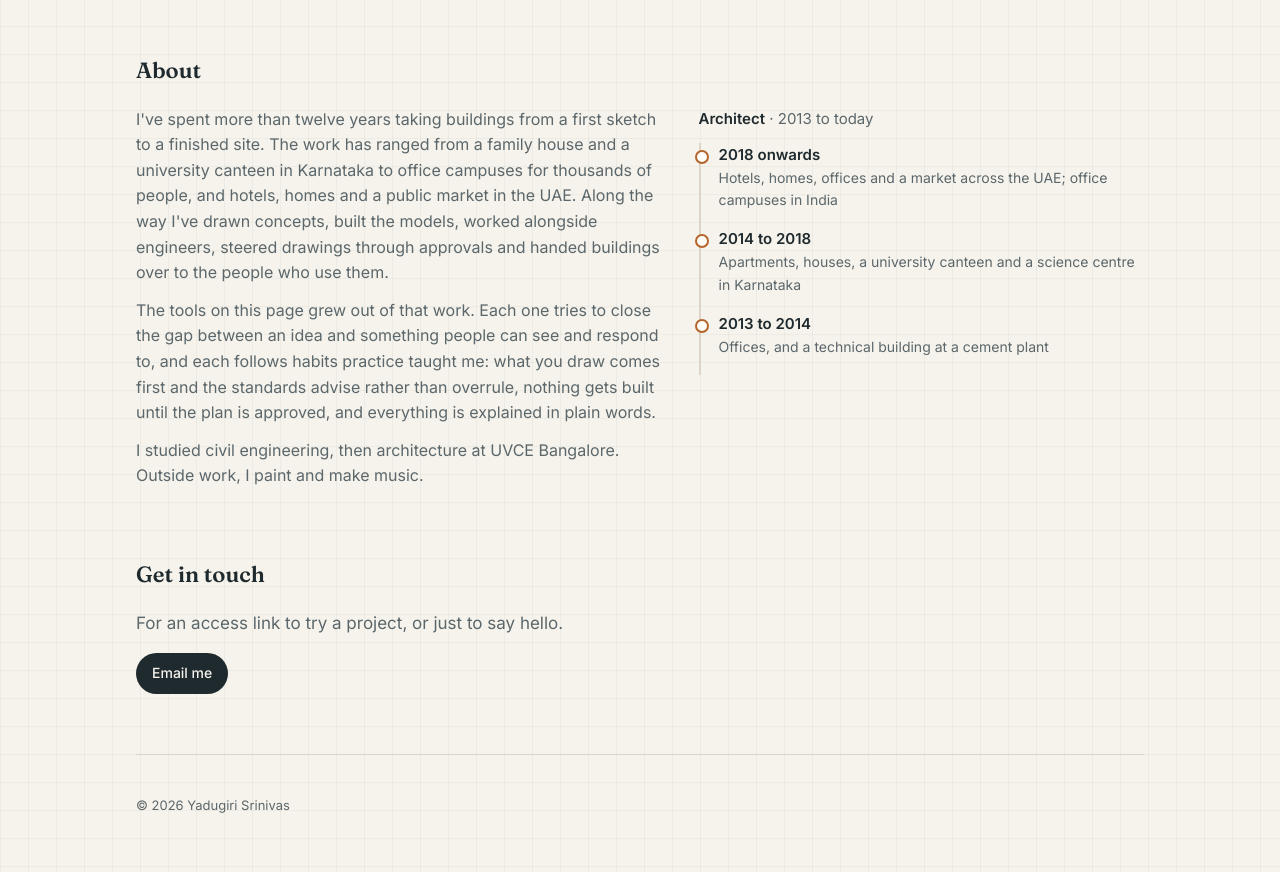
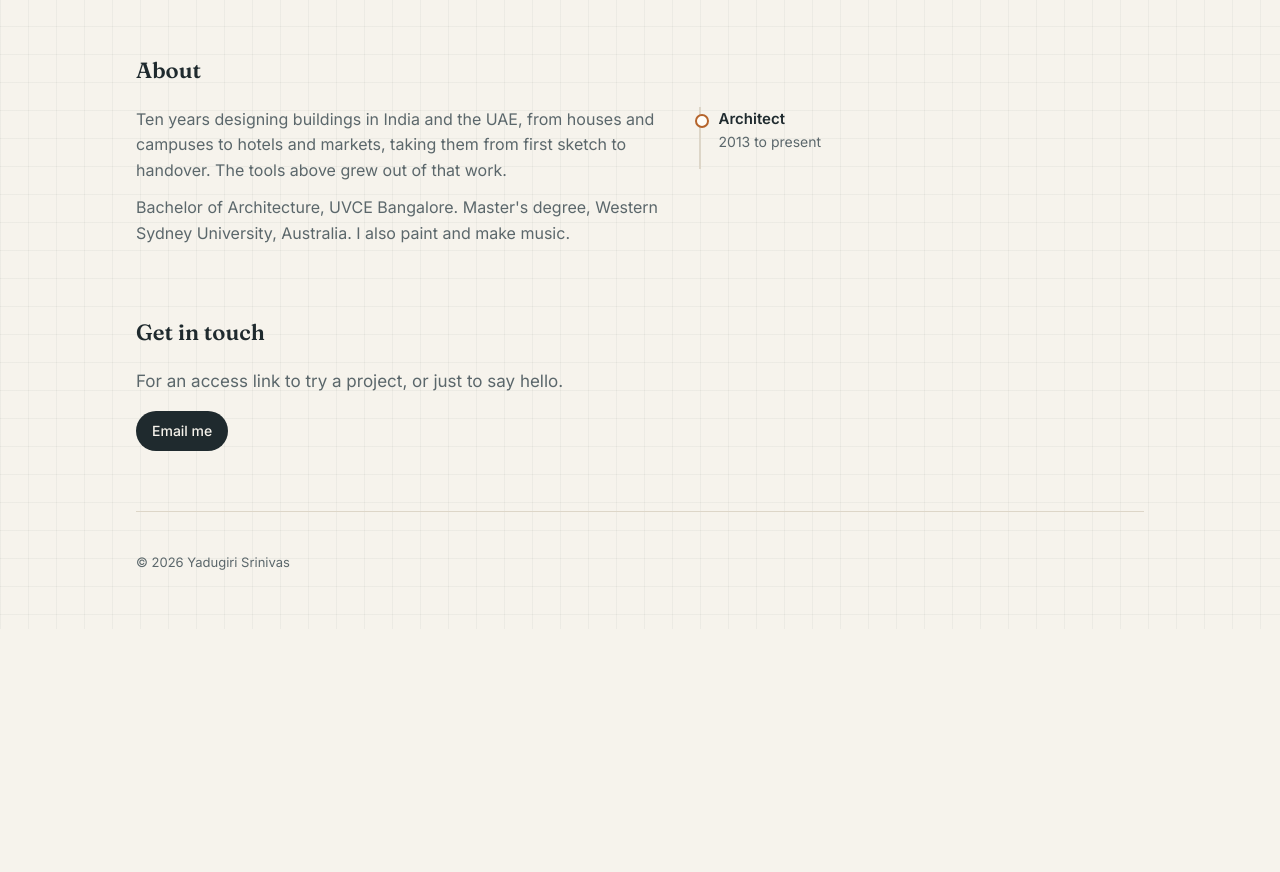
Before and after one commit to Yadugiri/yadugiri.github.io, a plain HTML site: page index.html in a window 1280 px wide. Shown: the part 3278-4150 px from the top of the page. After the commit the page ends 3907 px from the top, so only its background shows below. Drawn offline with Linux system fonts and the light colour scheme.

Commit message:
Shorter About: ten years, master's in Australia, single timeline entry
Co-Authored-By: Claude Opus 5.5 <noreply@anthropic.com>

```diff
--- a/index.html
+++ b/index.html
@@ -262,16 +262,12 @@ footer{padding:40px 0 56px; color:var(--soft); font-size:13px; border-top:1px so
     <h2 id="about">About</h2>
     <div class="about">
       <div>
-        <p>I've spent more than twelve years taking buildings from a first sketch to a finished site. The work has ranged from a family house and a university canteen in Karnataka to office campuses for thousands of people, and hotels, homes and a public market in the UAE. Along the way I've drawn concepts, built the models, worked alongside engineers, steered drawings through approvals and handed buildings over to the people who use them.</p>
-        <p>The tools on this page grew out of that work. Each one tries to close the gap between an idea and something people can see and respond to, and each follows habits practice taught me: what you draw comes first and the standards advise rather than overrule, nothing gets built until the plan is approved, and everything is explained in plain words.</p>
-        <p>I studied civil engineering, then architecture at UVCE Bangalore. Outside work, I paint and make music.</p>
+        <p>Ten years designing buildings in India and the UAE, from houses and campuses to hotels and markets, taking them from first sketch to handover. The tools above grew out of that work.</p>
+        <p>Bachelor of Architecture, UVCE Bangalore. Master's degree, Western Sydney University, Australia. I also paint and make music.</p>
       </div>
       <div>
-        <p class="tl-head"><b>Architect</b> · 2013 to today</p>
         <ul class="timeline">
-          <li><b>2018 onwards</b>Hotels, homes, offices and a market across the UAE; office campuses in India</li>
-          <li><b>2014 to 2018</b>Apartments, houses, a university canteen and a science centre in Karnataka</li>
-          <li><b>2013 to 2014</b>Offices, and a technical building at a cement plant</li>
+          <li><b>Architect</b>2013 to present</li>
         </ul>
       </div>
     </div>
```
